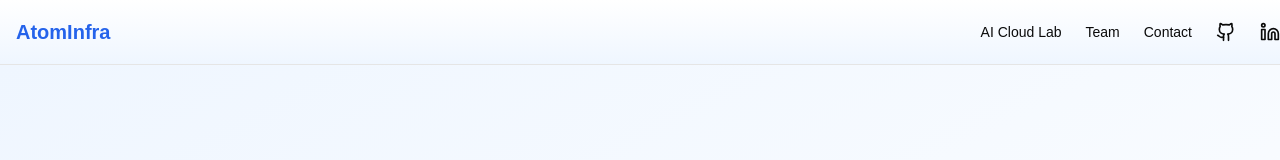
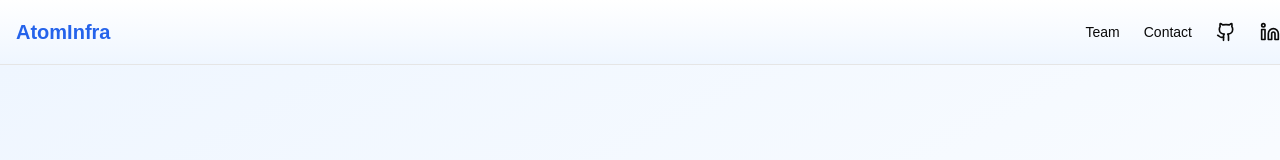
Before and after one commit to atominfra/landing-page, a Next.js app: page / in a window 1280 px wide. Shown: the top 160 px of the page. Built offline with nearby package versions, Linux system fonts and the light colour scheme; no server answers.

Commit message:
removes AiCloudlab menu option from navBar

```diff
--- a/components/header.tsx
+++ b/components/header.tsx
@@ -36,15 +36,6 @@ export default function Header() {
 
   const navList = (
     <ul className="flex flex-col gap-4 lg:flex-row lg:items-center lg:gap-6">
-      <li className="hidden lg:block">
-        <Link
-          href="#ai-cloud-lab"
-          className="text-sm   font-medium hover:text-blue-600 transition-colors"
-          onClick={closeMenu}
-        >
-          AI Cloud Lab
-        </Link>
-      </li>
       <li>
         <Link
           href="#team"
```
